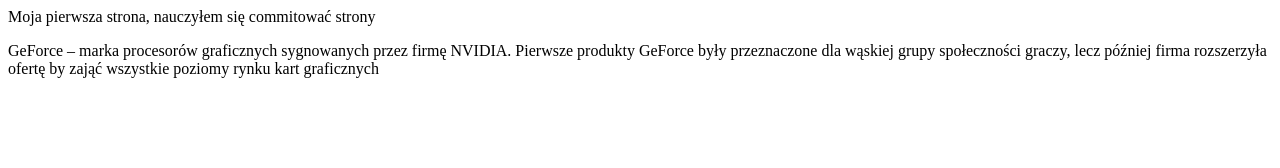
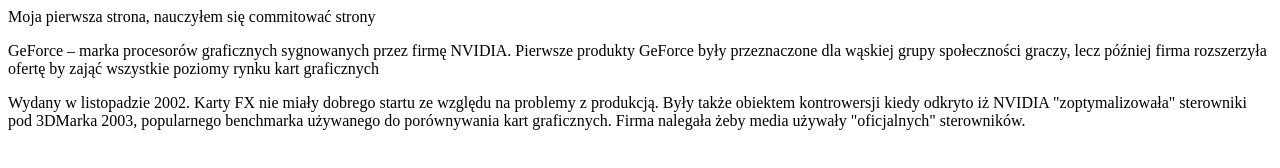
Before and after one commit to mtrzc/git_git, a plain HTML site: page index.html in a window 1280 px wide. Drawn offline with Linux system fonts and the light colour scheme.

Commit message:
Add additional news

```diff
--- a/index.html
+++ b/index.html
@@ -5,5 +5,6 @@
 	<body>
 		Moja pierwsza strona, nauczyłem się commitować strony
 		<p>GeForce – marka procesorów graficznych sygnowanych przez firmę NVIDIA. Pierwsze produkty GeForce były przeznaczone dla wąskiej grupy społeczności graczy, lecz później firma rozszerzyła ofertę by zająć wszystkie poziomy rynku kart graficznych</p>
+		<p>Wydany w listopadzie 2002. Karty FX nie miały dobrego startu ze względu na problemy z produkcją. Były także obiektem kontrowersji kiedy odkryto iż NVIDIA "zoptymalizowała" sterowniki pod 3DMarka 2003, popularnego benchmarka używanego do porównywania kart graficznych. Firma nalegała żeby media używały "oficjalnych" sterowników.</p>
 	</body>
 </html>
```
